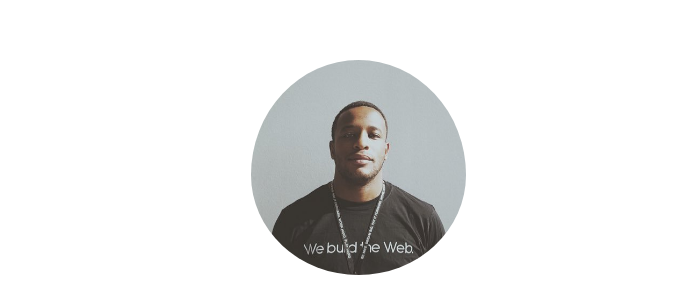
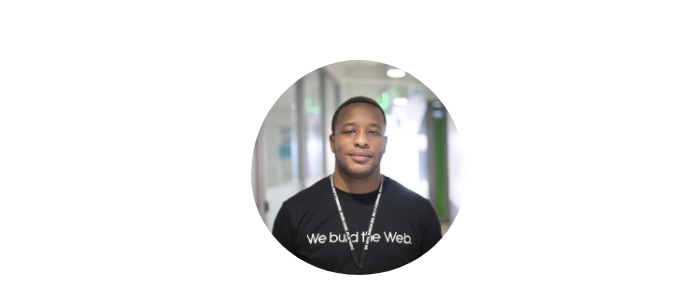
Before and after one commit to xmd404/xavier.fun, a Gatsby site: page / in a window 1280 px wide. Shown: the top 297 px of the page, without its empty margins (282-971 px from the left). Built offline with nearby package versions, Linux system fonts and the light colour scheme; Gatsby itself is replaced by a stand-in of ours; a web font is replaced by a local one.

Commit message:
update photo

```diff
--- a/src/components/header.js
+++ b/src/components/header.js
@@ -2,7 +2,7 @@ import React from 'react';
 import { Link } from 'gatsby';
 import SocialMedia from '../components/social-media';
 
-import headshot from '../images/xavier_duncan_headshot.png';
+import headshot from '../images/Xavier_Marcus_Duncan.png';
 
 const divStyle = {
   padding: '4.0em 0 1.5em',
@@ -26,7 +26,7 @@ const Header = () =>
         <Link to='/' style={linkStyle}>
           <img
             src={headshot}
-            alt="Xavier Marcus Duncan's headshot"
+            alt="Xavier Marcus Duncan"
             style={headshotStyle}
           />
         </Link>
```
Also changed, not shown: src/images/Xavier_Marcus_Duncan.png (renamed from src/images/Xavier Marcus Duncan.png).
